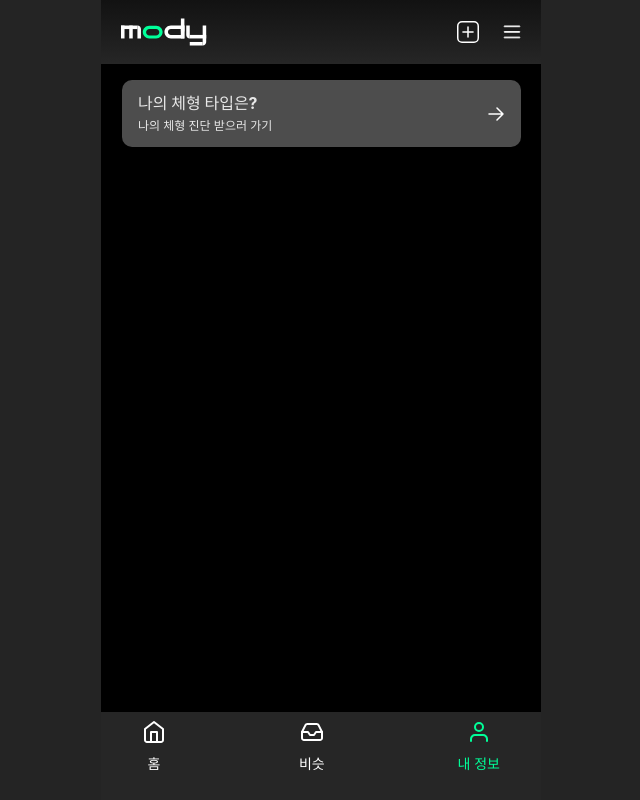
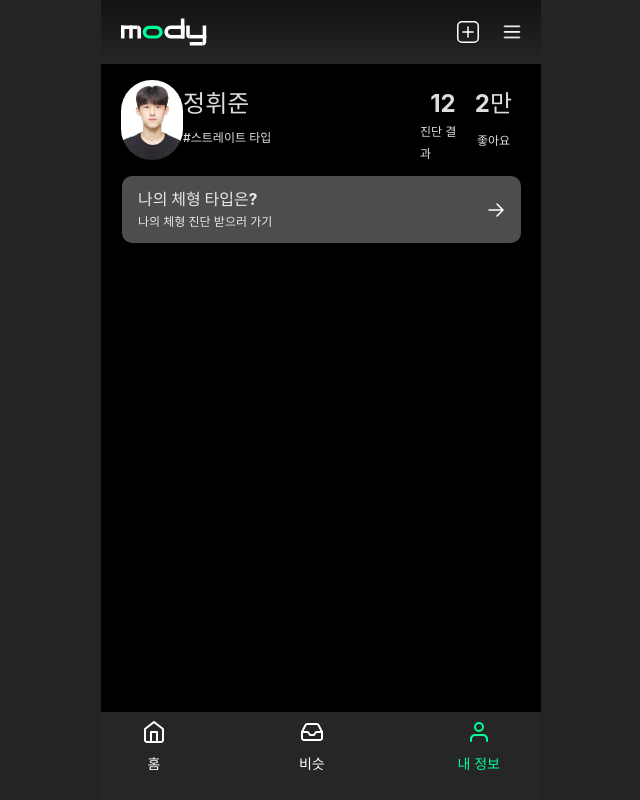
Before and after one commit to TeamMody/mody-front, a React (Vite) app: page /my in a window 1280 px wide. Shown: the whole page, without its empty margins (319-959 px from the left). Built offline with nearby package versions, Linux system fonts and the light colour scheme.

Commit message:
:art: style/#16 Profile Header 컴포넌트 구현 및 User Image 컴포넌트 구현

```diff
--- a/src/pages/my/ui/MyPage.tsx
+++ b/src/pages/my/ui/MyPage.tsx
@@ -6,6 +6,7 @@ import plus from '@shared/assets/icon/ic-plus.svg';
 import hamburger from '@shared/assets/icon/ic-hamburger.svg';
 import { MyBodyTypeCard } from '../components/MyBodyTypeCard';
 import BottomNavigation from '@shared/ui/BottomNavigation.tsx';
+import { ProfileHeader } from '../components/ProfileHeader';
 export const MyPage = () => {
   const leftHeaderAction: HeaderAction = { icon: logo, onClick: () => console.log('') };
   const rightHeaderActionArr: HeaderAction[] = [
@@ -16,6 +17,7 @@ export const MyPage = () => {
   return (
     <Wrapper>
       <AppBar leftHeaderAction={leftHeaderAction} rightHeaderActionArr={rightHeaderActionArr} />
+      <ProfileHeader />
       <MyBodyTypeCard />
       <BottomNavigation />
     </Wrapper>
```
